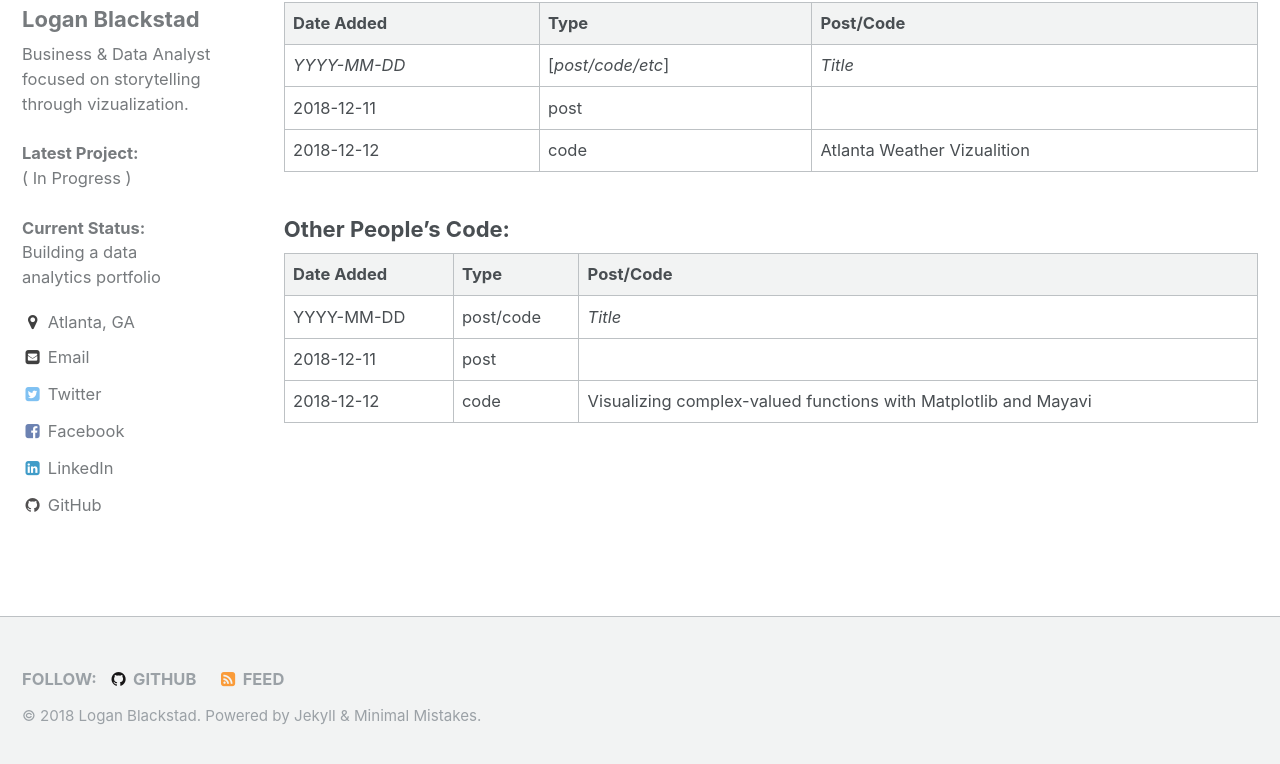
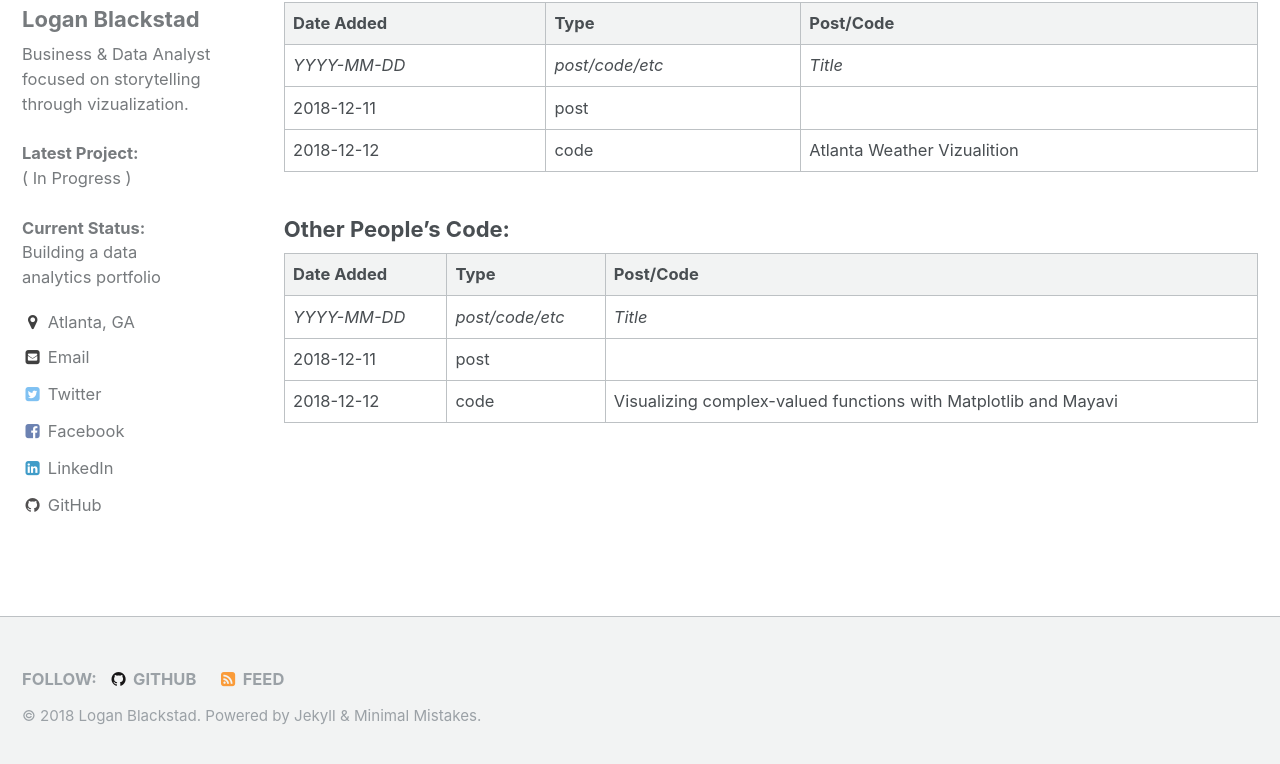
Before and after one commit to loganblackstad/loganblackstad.github.io, a Jekyll site: the page built from _pages/code.md, in a window 1280 px wide and 1030 px high, cut to the strip 258-1022 px from the top of the window. Built offline with Jekyll 4.4.1, drawn with Linux system fonts in a browser that asks for light colours.

Commit message:
Update code.md

```diff
--- a/_pages/code.md
+++ b/_pages/code.md
@@ -8,9 +8,9 @@ author_profile: true
 ### My Code:
 
 
-| Date Added    | Type      | Post/Code                                     |
-| ------------- |-------------------| ----------------------------------------------|
-| *YYYY-MM-DD*  | [*post/code/etc*] | *Title*  |
+| Date Added | Type | Post/Code                                     |
+| ---- |----| ----------------------------------------------|
+| *YYYY-MM-DD*  | *post/code/etc* | *Title*  |
 | 2018-12-11    | post              |          |
 | 2018-12-12    | code              | [Atlanta Weather Vizualition][1]|
 
@@ -23,8 +23,8 @@ author_profile: true
 
 
 | Date Added    | Type          | Post/Code                                     |
-| ------------- |---------------| ----------------------------------------------|
-| YYYY-MM-DD    | post/code     | *Title*  |
+| ---- |----| ----------------------------------------------|
+| *YYYY-MM-DD*  | *post/code/etc* | *Title*  |
 | 2018-12-11    | post          |          |
 | 2018-12-12    | code          | [Visualizing complex-valued functions with Matplotlib and Mayavi][101]|
 
```
